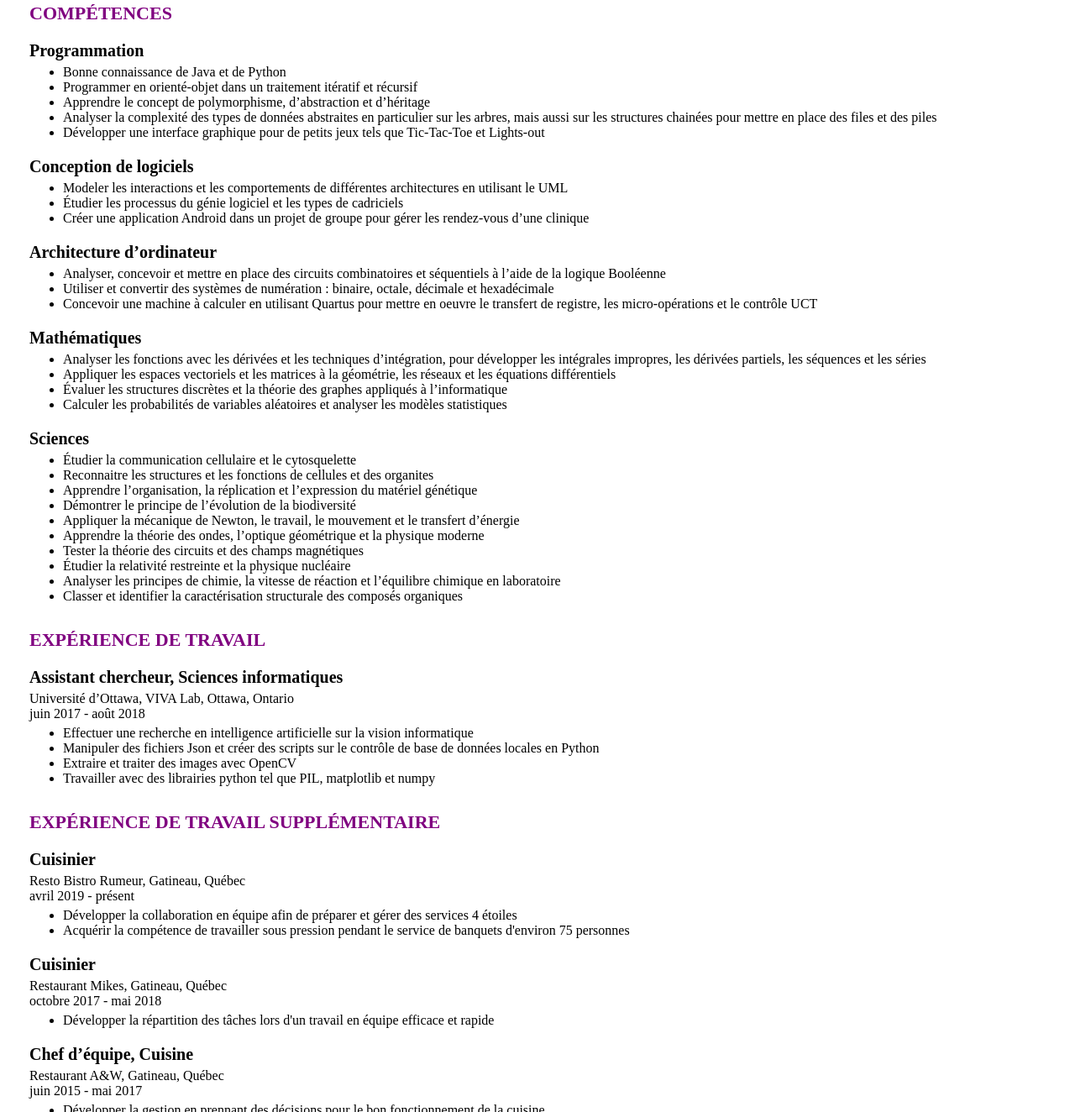
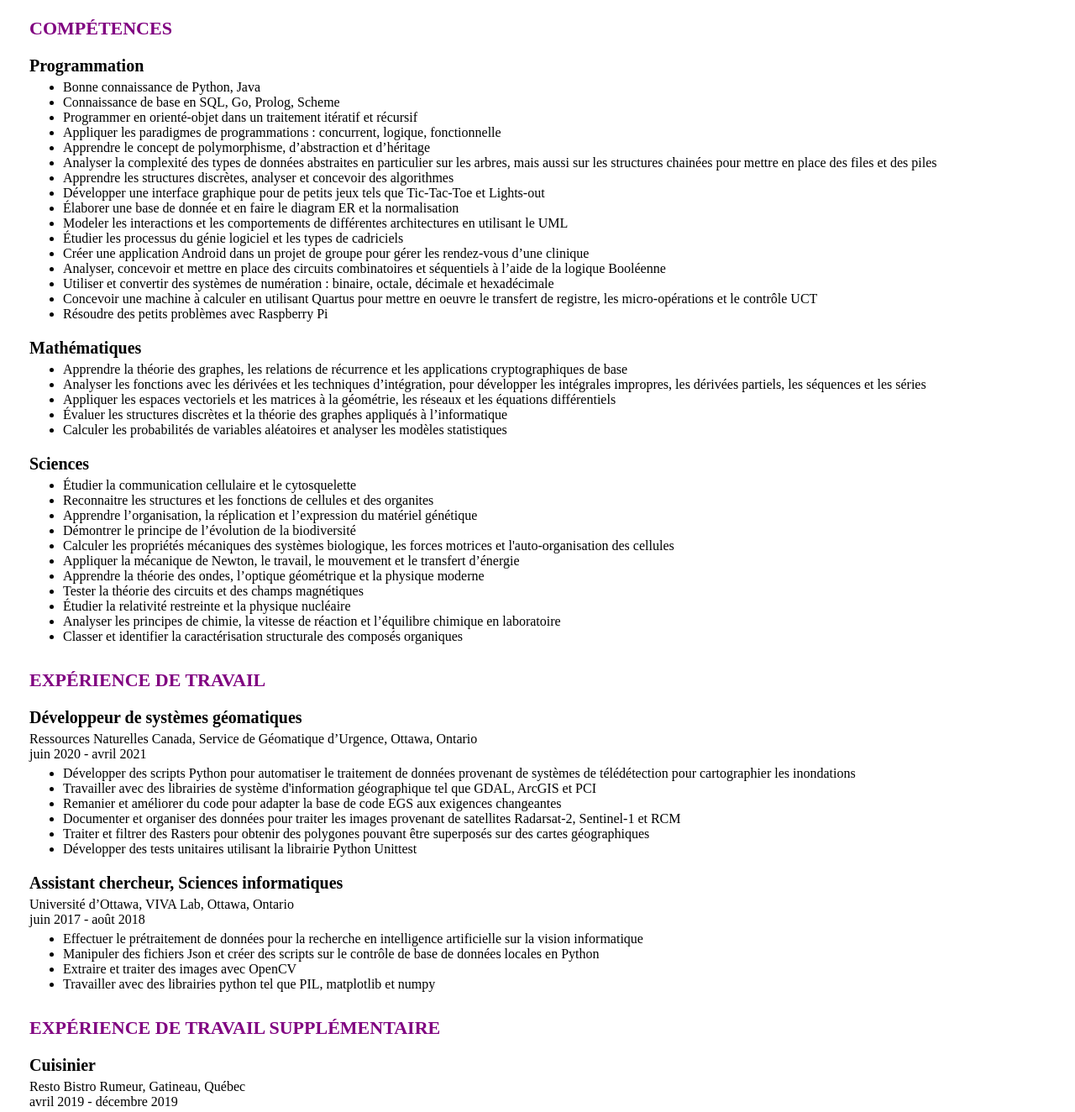
Before and after one commit to SimonPaquette/simonpaquette.github.io, a plain HTML site: page resumeFR.html in a window 1280 px wide. Shown: the part 732-2056 px from the top of the page at 84% size. Drawn offline with Linux system fonts and the light colour scheme.

Commit message:
Update September 2020

```diff
--- a/resumeFR.html
+++ b/resumeFR.html
@@ -42,6 +42,7 @@
             <p> Université d'Ottawa, Ottawa, Ontario <br> septembre 2018 - présent </p>
             <ul>
                 <li> Obtention du diplôme prévu en décembre 2022 </li>
+                <li> MPC de 9,12 </li>
                 <li> Obtenu une bourse d'admission avec une moyenne académique de 80% </li>
                 <li> Obtenu une bourse pour l'accès aux études en français </li>
                 <li> Obtenu une bourse au mérite </li>
@@ -62,26 +63,26 @@
             <h1> Compétences </h1>
             <h2> Programmation </h2>
             <ul>
-                <li> Bonne connaissance de Java et de Python </li>
+                <li> Bonne connaissance de Python, Java </li>
+                <li> Connaissance de base en SQL, Go, Prolog, Scheme
                 <li> Programmer en orienté-objet dans un traitement itératif et récursif </li>
+                <li> Appliquer les paradigmes de programmations : concurrent, logique, fonctionnelle </li>
                 <li> Apprendre le concept de polymorphisme, d’abstraction et d’héritage </li>
                 <li> Analyser la complexité des types de données abstraites en particulier sur les arbres, mais aussi sur les structures  chainées pour mettre en place des files et des piles </li>
-                <li> Développer une interface graphique pour de petits jeux tels que Tic-Tac-Toe et  Lights-out </li>
-            </ul>
-            <h2> Conception de logiciels </h2>
-            <ul>
+                <li> Apprendre les structures discrètes, analyser et concevoir des algorithmes </li>
+                <li> Développer une interface graphique pour de petits jeux tels que Tic-Tac-Toe et Lights-out </li>
+                <li> Élaborer une base de donnée et en faire le diagram ER et la normalisation </li>
                 <li> Modeler les interactions et les comportements de différentes architectures en utilisant le UML </li>
                 <li> Étudier les processus du génie logiciel et les types de cadriciels </li>
                 <li> Créer une application Android dans un projet de groupe pour gérer les rendez-vous d’une clinique </li>
-            </ul>
-            <h2> Architecture d’ordinateur </h2>
-            <ul>
                 <li> Analyser, concevoir et mettre en place des circuits combinatoires et séquentiels à l’aide de la logique Booléenne </li>
                 <li> Utiliser et convertir des systèmes de numération : binaire, octale, décimale et hexadécimale </li>
                 <li> Concevoir une machine à calculer en utilisant Quartus pour mettre en oeuvre le transfert de registre, les micro-opérations et le contrôle UCT </li>
+                <li> Résoudre des petits problèmes avec Raspberry Pi </li>
             </ul>
             <h2> Mathématiques </h2>
             <ul>
+                <li> Apprendre la théorie des graphes, les relations de récurrence et les applications cryptographiques de base </li>
                 <li> Analyser les fonctions avec les dérivées et les techniques d’intégration, pour développer les intégrales impropres, les dérivées partiels, les séquences et les séries </li>
                 <li> Appliquer les espaces vectoriels et les matrices à la géométrie, les réseaux et les équations différentiels </li>
                 <li> Évaluer les structures discrètes et la théorie des graphes appliqués à l’informatique </li>
@@ -93,6 +94,7 @@
                 <li> Reconnaitre les structures et les fonctions de cellules et des organites </li>
                 <li> Apprendre l’organisation, la réplication et l’expression du matériel génétique </li>
                 <li>Démontrer le principe de l’évolution de la biodiversité</li>
+                <li> Calculer les propriétés mécaniques des systèmes biologique, les forces motrices et l'auto-organisation des cellules </li>
                 <li> Appliquer la mécanique de Newton, le travail, le mouvement et le transfert d’énergie </li>
                 <li> Apprendre la théorie des ondes, l’optique géométrique et la physique moderne </li>
                 <li> Tester la théorie des circuits et des champs magnétiques </li>
@@ -102,10 +104,22 @@
             </ul>
 
             <h1> Expérience de travail </h1>
+
+            <h2> Développeur de systèmes géomatiques </h2>
+            <p> Ressources Naturelles Canada, Service de Géomatique d’Urgence, Ottawa, Ontario <br> juin 2020 - avril 2021 </p>
+            <ul>
+                <li> Développer des scripts Python pour automatiser le traitement de données provenant de systèmes de télédétection pour cartographier les inondations </li>
+                <li> Travailler avec des librairies de système d'information géographique tel que GDAL, ArcGIS et PCI </li>
+                <li> Remanier et améliorer du code pour adapter la base de code EGS aux exigences changeantes </li>
+                <li> Documenter et organiser des données pour traiter les images provenant de satellites Radarsat-2, Sentinel-1 et RCM </li>
+                <li> Traiter et filtrer des Rasters pour obtenir des polygones pouvant être superposés sur des cartes géographiques </li>
+                <li> Développer des tests unitaires utilisant la librairie Python Unittest </li>
+            </ul>
+
             <h2> Assistant chercheur, Sciences informatiques </h2>
-            <p> Université d’Ottawa, VIVA Lab, Ottawa, Ontario<br> juin 2017 - août 2018 </p>
+            <p> Université d’Ottawa, VIVA Lab, Ottawa, Ontario <br> juin 2017 - août 2018 </p>
             <ul>
-                <li> Effectuer une recherche en intelligence artificielle sur la vision informatique </li>
+                <li> Effectuer le prétraitement de données pour la recherche en intelligence artificielle sur la vision informatique </li>
                 <li> Manipuler des fichiers Json et créer des scripts sur le contrôle de base de données locales en Python </li>
                 <li> Extraire et traiter des images avec OpenCV </li>
                 <li> Travailler avec des librairies python tel que PIL, matplotlib et numpy </li>
@@ -113,7 +127,7 @@
 
             <h1> Expérience de travail supplémentaire </h1>
             <h2> Cuisinier </h2>
-            <p> Resto Bistro Rumeur, Gatineau, Québec <br> avril 2019 - présent </p>
+            <p> Resto Bistro Rumeur, Gatineau, Québec <br> avril 2019 - décembre 2019 </p>
             <ul>
                 <li> Développer la collaboration en équipe afin de préparer et gérer des services 4 étoiles </li>
                 <li> Acquérir la compétence de travailler sous pression pendant le service de banquets d'environ 75 personnes </li>
```
Also changed, not shown: projectEN.html (+9 -0 lines), projectFR.html (+9 -0 lines), resumeEN.html (+24 -11 lines), project5-1.png (added).
